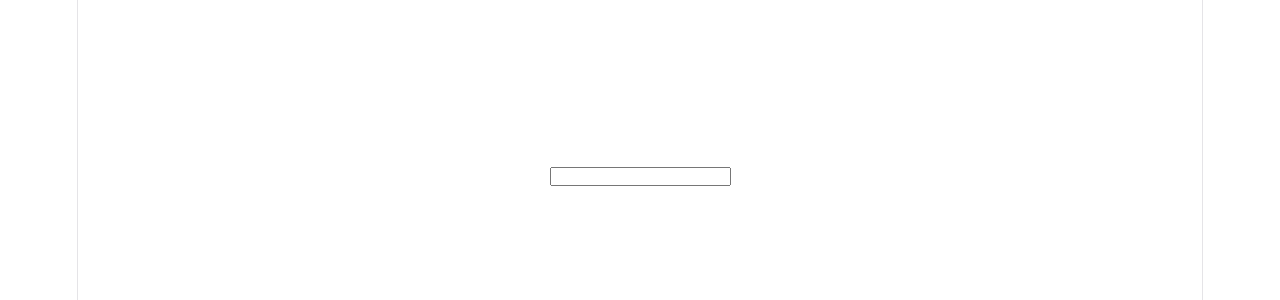
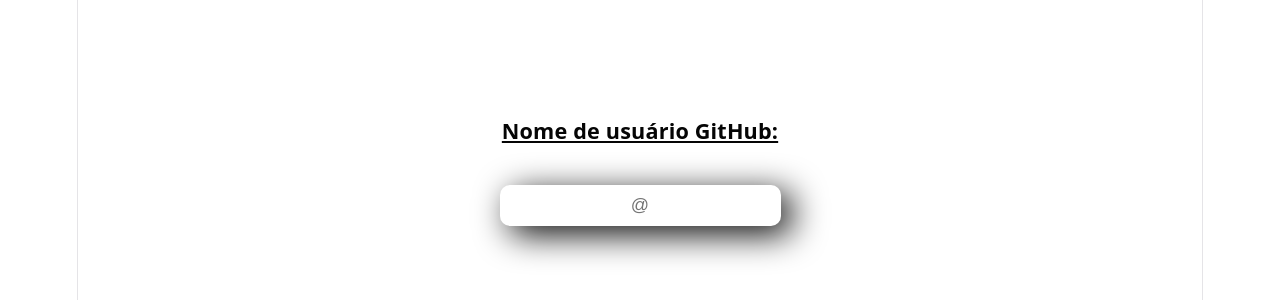
Before and after one commit to eugeniapaim/GitHubPerfil, a React (Vite) app: page / in a window 1280 px wide. Shown: the part 224-524 px from the top of the page. Built offline with nearby package versions, Linux system fonts and the light colour scheme.

Commit message:
input personalizado

```diff
--- a/src/App.jsx
+++ b/src/App.jsx
@@ -1,6 +1,7 @@
 import Perfil from "./components/Perfil";
 //import Formulario from "./components/Formulario";
 import { useState } from "react";
+import styles from "./components/ReposList/ReposList.module.css";
 import ReposList from "./components/ReposList";
 
 
@@ -11,8 +12,8 @@ function App() {
 
   return (
     <>
-
-      <input type="text" className="inputNomeUsuario" onBlur={(e) => setNomeUsuario(e.target.value)} />
+      <h3 className={styles.tituloNomeUsuario}>Nome de usuário GitHub:</h3>
+      <input type="text" className={styles.inputNomeUsuario} onBlur={(e) => setNomeUsuario(e.target.value)} placeholder="@"/>
       {nomeUsuario.length > 3 && (
         <>
           <Perfil nomeUsuario={nomeUsuario} />
--- a/src/components/Perfil/Perfil.module.css
+++ b/src/components/Perfil/Perfil.module.css
@@ -1,3 +1,9 @@
+.container {
+    display: flex;
+    align-items: center;
+    width: 100%;
+}
+
 .header{
     width: 100%;
     background-color: var(--background-color);
@@ -12,10 +18,10 @@
     height: 160px;
     margin-top: 16px;
     border-radius: 50%;
-    border: 2px solid var(--secondary-color);
+    border: 2px solid var(--primary-color);
 }
 
 .name {
     font-size: 18px;
-    color: var(--secondary-color);
+    color: var(--primary-color);
 }
--- a/src/components/ReposList/ReposList.module.css
+++ b/src/components/ReposList/ReposList.module.css
@@ -1,6 +1,6 @@
 .list{
+    display: grid;
     width: 100%;
-    display: grid;
     grid-template-columns: 1fr 1fr 1fr;
     gap: 16px;
     padding: 16px;
@@ -17,12 +17,11 @@
     gap: 0.5rem;
     padding: 1rem;
     border-radius: 0.5rem;
-    background-color: #949494;
+    background-color: #000000ad;
 }
 
 .listItemName{
     font-size: 1.2rem;
-    font-weight: bold;
     color: var(--secondary-color);
 }
 
@@ -33,20 +32,33 @@
 
 .listItemLink{
     font-size: 0.9rem;
-    color: var(--link-color);
+    color: var(--background-color);
     text-decoration: none;
 }
 .inputNomeUsuario {
-    font-size: 1.5rem;
-    font-weight: bold;
-    color: var(--secondary-color);
+    font-family: Arial, sans-serif;
+    color: var(--primary-color);
     text-align: center;
-    margin-top: 16px;
+    width: 25%;
+    font-size: large;
+    padding: 10px;
+    margin: 24px;
+    border-radius: 10px;
+    border: 1px solid var(--primary-color) 0.4;
+    box-shadow: var(--primary-color) 10px 8px 34px;
 }
 
 .titles {
     font-size: 1.5rem;
     font-weight: bold;
-    color: var(--secondary-color);
+    color: var(--primary-color);
     text-align: center;
 }
+
+.tituloNomeUsuario {
+    margin: 16px 0;
+    text-decoration: underline;
+    font-size: 1.2rem;
+    color: var(--primary-color);
+    text-align: center;
+}
--- a/src/components/ReposList/index.jsx
+++ b/src/components/ReposList/index.jsx
@@ -1,5 +1,6 @@
 import { useState, useEffect } from "react";
 import styles from "./ReposList.module.css";
+
 
 
 function ReposList({ nomeUsuario }) {
@@ -21,7 +22,7 @@ function ReposList({ nomeUsuario }) {
     }, [nomeUsuario]);
 
     return (
-        <div>
+        <div className="container">
             {estaCarregando ? (
                 <h3 className={styles.titles}>Carregando...</h3>) : (
                 <ul className={styles.list}>
@@ -30,22 +31,21 @@ function ReposList({ nomeUsuario }) {
                     {repos.map(repositorio => {
                         return <li className={styles.listItem} key={repositorio.id}>
                             <div>
-                                <b className={styles.listItemName}>Nome:</b> {repositorio.name} <br />
+                                <p className={styles.listItemName}><b>Nome:</b> {repositorio.name} <br /></p>
                             </div>
                             <div>
-                                <b className={styles.listItemLanguage}>Linguagem:</b> {repositorio.language} <br />
+                                <p className={styles.listItemName}><b>Linguagem:</b> {repositorio.language} <br /></p>
                             </div>
-                            <a href={repositorio.html_url} target="_blank" rel="noopener noreferrer" className={styles.listItemLink}>
-                                Ver no GitHub
-                            </a>
+                            <p className={styles.listItemName}>
+                                <a href={repositorio.html_url} target="_blank" rel="noopener noreferrer" className={styles.listItemLink}>
+                                    Ver no GitHub
+                                </a>
+                            </p>
                         </li>;
                     })
                     }
                 </ul >
-
-
             )
-
             }
         </div>)
 }
--- a/src/global.css
+++ b/src/global.css
@@ -5,8 +5,8 @@
 }
 
 :root{
-    --primary-color: #979797;
-    --secondary-color: #3a3a3a;
+    --primary-color: #050505;
+    --secondary-color: #ffffff;
     --background-color: #fff128;
     --link-color: #bbb018;
 }
```
